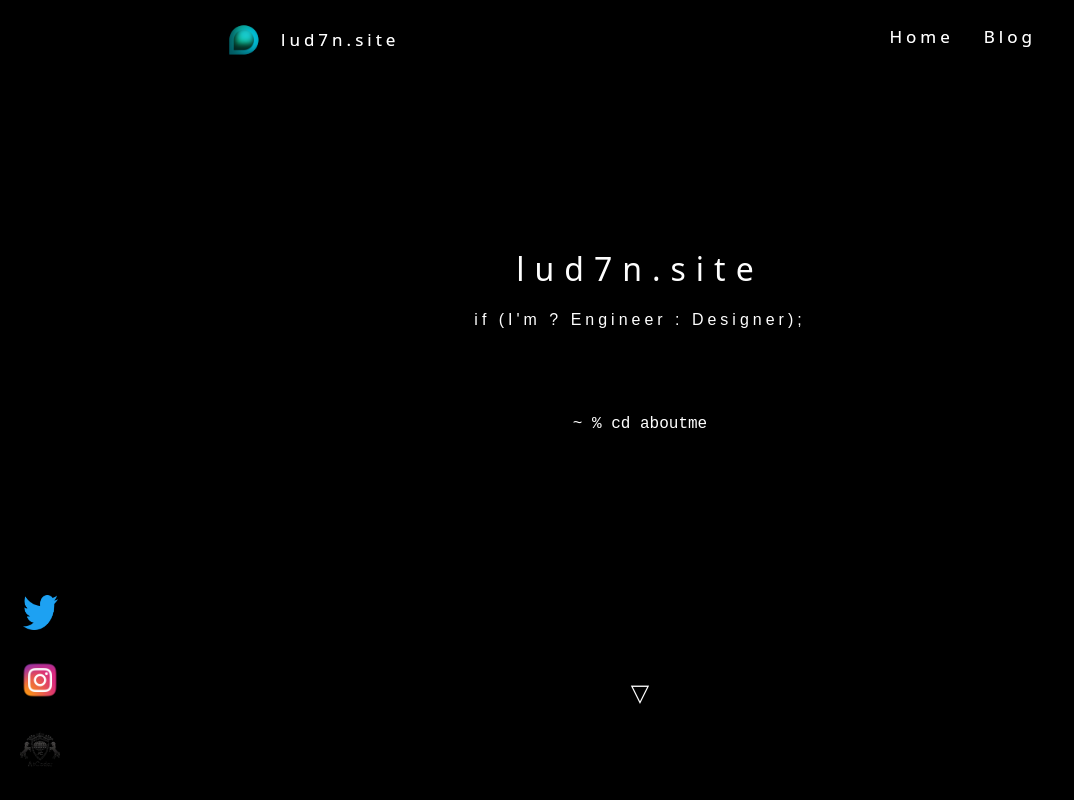
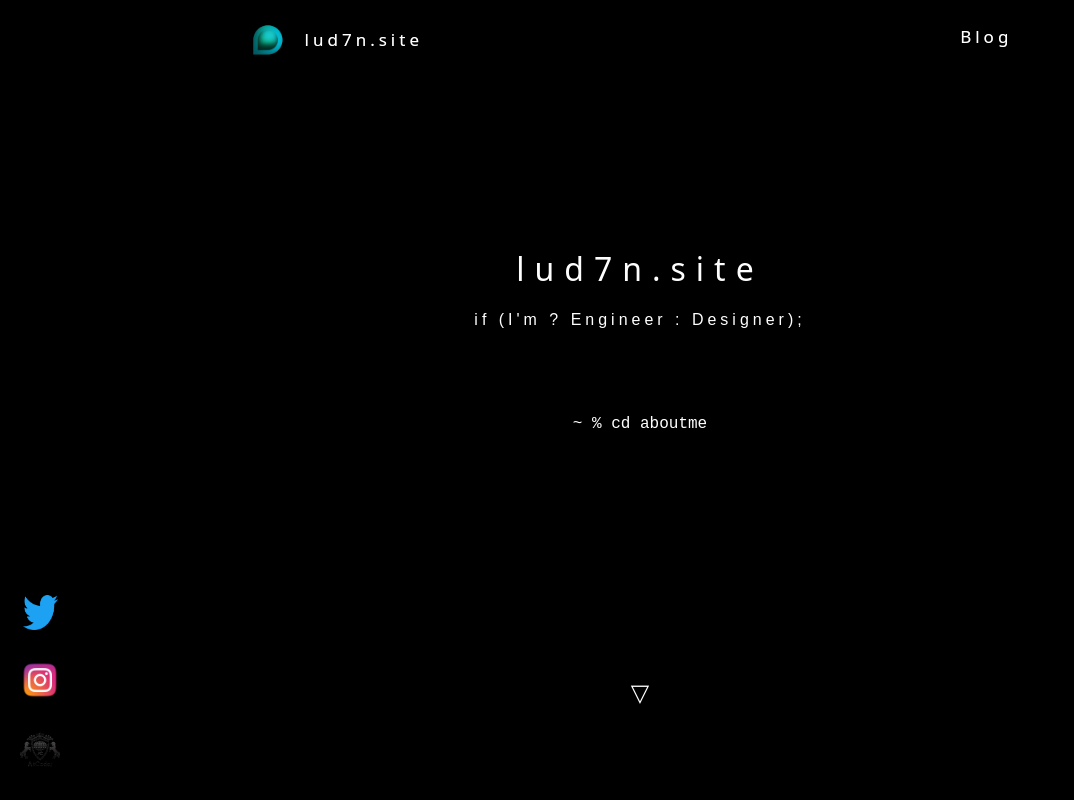
Before and after one commit to lud7n/lud7n.site, a React (Create React App) app: page /#/ in a window 1280 px wide. Shown: the top 800 px of the page, without its empty margins (0-1074 px from the left). Built offline with nearby package versions, Linux system fonts and the light colour scheme.

Commit message:
20240815

```diff
--- a/src/components/Header.css
+++ b/src/components/Header.css
@@ -2,6 +2,7 @@
     position: fixed;
     top: 0;
     background-color: rgba(0, 0, 0, 0.5);
+    /* line-height: 100px; */
     /* 背景を半透明に設定 */
     color: white;
     z-index: 1000;
--- a/src/components/Header.jsx
+++ b/src/components/Header.jsx
@@ -14,9 +14,6 @@ const Header = () => {
             <nav>
                 <ul>
                     <li>
-                        <Link to="/">Home</Link>
-                    </li>
-                    <li>
                         <Link to="/blog">Blog</Link>
                     </li>
                 </ul>
```
